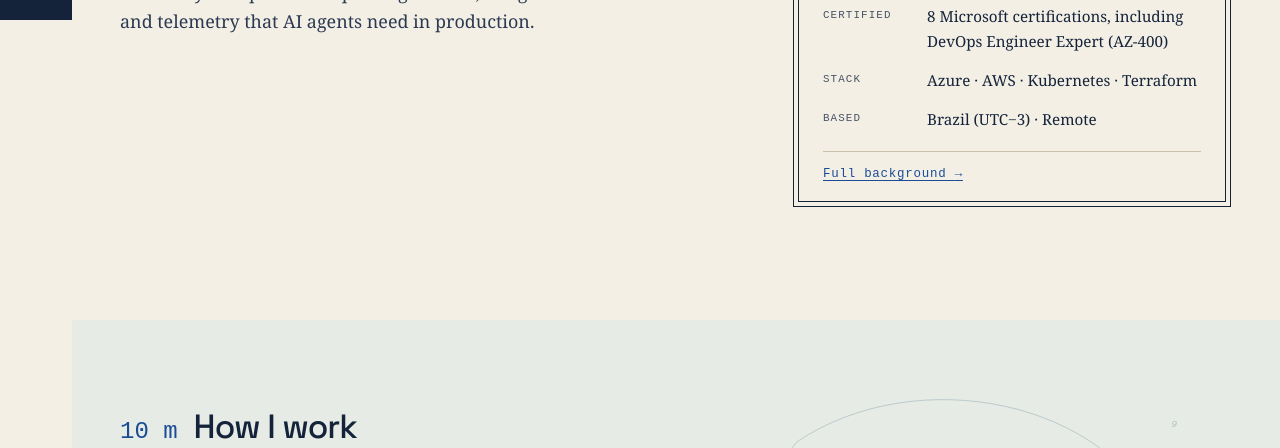
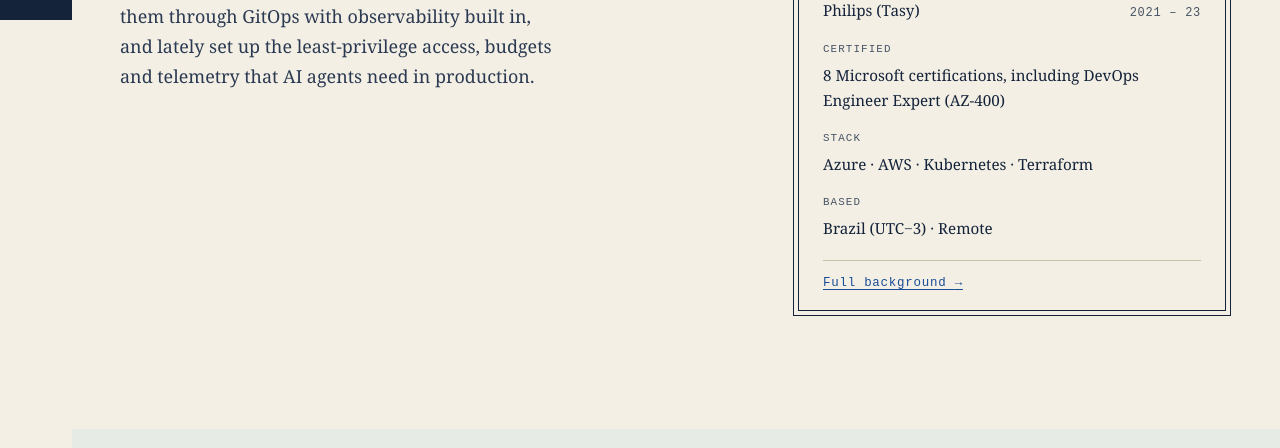
Before and after one commit to Bemesko/bemesko.github.io, an Astro site: page / in a window 1280 px wide. Shown: the part 780-1228 px from the top of the page. Built offline with nearby package versions, Linux system fonts and the light colour scheme; Astro itself is replaced by a stand-in of ours.

Commit message:
Stop the home "At a glance" box overflowing at mid widths
The label column was fixed and the role years never wrapped, so
between roughly 860 and 1200px the box was narrower than its content.
The value column can now shrink, roles wrap their years, and below
380px of box width each label sits above its value.

Co-Authored-By: Claude Opus 5.5 <noreply@anthropic.com>

```diff
--- a/src/pages/index.astro
+++ b/src/pages/index.astro
@@ -52,11 +52,7 @@ const layers = [
         </p>
       </div>
       <aside class="cartouche" aria-label="At a glance">
-        <Portrait
-          class="glance-photo"
-          sizes="(max-width: 860px) 90vw, 400px"
-          loading="eager"
-        />
+        <Portrait class="glance-photo" sizes="(max-width: 860px) 90vw, 400px" loading="eager" />
         <p class="cartouche-title">At a glance</p>
         <dl>
           <div>
@@ -241,6 +237,8 @@ const layers = [
     padding: 22px 24px 16px;
     background: var(--paper);
     margin: 6px;
+    min-width: 0;
+    container-type: inline-size;
   }
   .cartouche :global(.glance-photo) {
     margin: -6px -8px 18px;
@@ -257,7 +255,7 @@ const layers = [
   }
   .cartouche dl > div {
     display: grid;
-    grid-template-columns: 92px 1fr;
+    grid-template-columns: 92px minmax(0, 1fr);
     gap: 12px;
     padding: 7px 0;
     font-size: 0.95rem;
@@ -265,12 +263,21 @@ const layers = [
   .roles {
     list-style: none;
     display: grid;
-    gap: 2px;
+    gap: 4px;
   }
   .roles li {
     display: flex;
+    flex-wrap: wrap;
     justify-content: space-between;
-    gap: 12px;
+    align-items: baseline;
+    gap: 0 12px;
+  }
+  /* in a narrow box, put each label above its value instead of beside it */
+  @container (max-width: 380px) {
+    .cartouche dl > div {
+      grid-template-columns: minmax(0, 1fr);
+      gap: 4px;
+    }
   }
   .yrs {
     font-size: 0.75rem;
```
